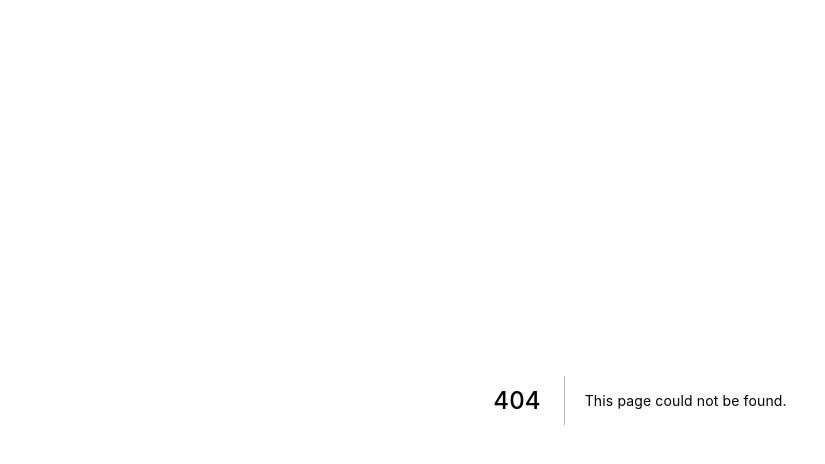
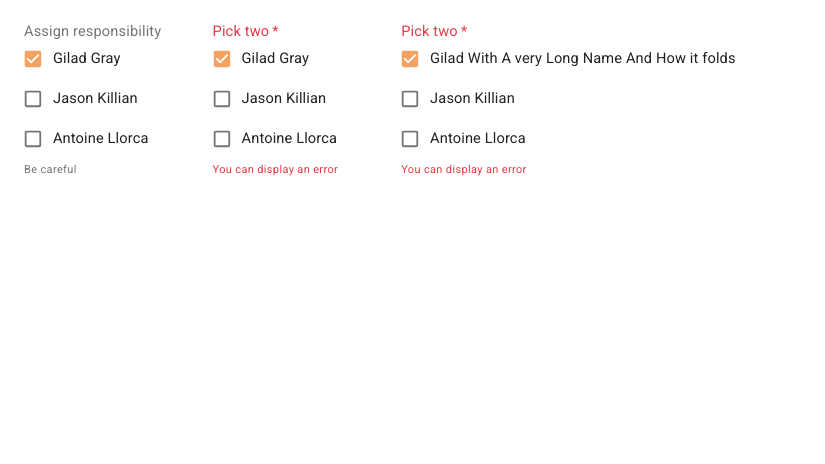
Before and after one commit to dmijatovic/next-mui-ts, a Next.js app: page /checkbox in a window 1280 px wide. Before the commit this address had no page. Shown: the top 464 px of the page, without its empty margins (0-825 px from the left). Built offline with nearby package versions, Linux system fonts and the light colour scheme.

Commit message:
feat: checkboxes

```diff
--- /dev/null
+++ b/pages/checkbox.tsx
@@ -0,0 +1,94 @@
+import {useState} from 'react'
+import { makeStyles, Theme, createStyles } from '@material-ui/core/styles';
+import FormLabel from '@material-ui/core/FormLabel';
+import FormControl from '@material-ui/core/FormControl';
+import FormGroup from '@material-ui/core/FormGroup';
+import FormControlLabel from '@material-ui/core/FormControlLabel';
+import FormHelperText from '@material-ui/core/FormHelperText';
+import Checkbox from '@material-ui/core/Checkbox';
+
+const useStyles = makeStyles((theme: Theme) =>
+  createStyles({
+    root: {
+      display: 'flex',
+    },
+    formControl: {
+      margin: theme.spacing(3),
+    },
+  }),
+);
+
+export default function CheckboxesGroup() {
+  const classes = useStyles();
+  const [state, setState] = useState({
+    gilad: true,
+    jason: false,
+    antoine: false,
+  });
+
+  const handleChange = (event: React.ChangeEvent<HTMLInputElement>) => {
+    setState({ ...state, [event.target.name]: event.target.checked });
+  };
+
+  const { gilad, jason, antoine } = state;
+  const error = [gilad, jason, antoine].filter((v) => v).length !== 2;
+
+  return (
+    <div className={classes.root}>
+      <FormControl component="fieldset" className={classes.formControl}>
+        <FormLabel component="legend">Assign responsibility</FormLabel>
+        <FormGroup>
+          <FormControlLabel
+            control={<Checkbox checked={gilad} onChange={handleChange} name="gilad" />}
+            label="Gilad Gray"
+          />
+          <FormControlLabel
+            control={<Checkbox checked={jason} onChange={handleChange} name="jason" />}
+            label="Jason Killian"
+          />
+          <FormControlLabel
+            control={<Checkbox checked={antoine} onChange={handleChange} name="antoine" />}
+            label="Antoine Llorca"
+          />
+        </FormGroup>
+        <FormHelperText>Be careful</FormHelperText>
+      </FormControl>
+      <FormControl required error={error} component="fieldset" className={classes.formControl}>
+        <FormLabel component="legend">Pick two</FormLabel>
+        <FormGroup>
+          <FormControlLabel
+            control={<Checkbox checked={gilad} onChange={handleChange} name="gilad" />}
+            label="Gilad Gray"
+          />
+          <FormControlLabel
+            control={<Checkbox checked={jason} onChange={handleChange} name="jason" />}
+            label="Jason Killian"
+          />
+          <FormControlLabel
+            control={<Checkbox checked={antoine} onChange={handleChange} name="antoine" />}
+            label="Antoine Llorca"
+          />
+        </FormGroup>
+        <FormHelperText>You can display an error</FormHelperText>
+      </FormControl>
+      <FormControl required error={error} component="fieldset" className={classes.formControl}>
+        <FormLabel component="legend">Pick two</FormLabel>
+        <FormGroup>
+          <FormControlLabel
+            control={<Checkbox checked={gilad} onChange={handleChange} name="gilad" />}
+            label="Gilad With A very Long Name And How it folds"
+          />
+          <FormControlLabel
+            control={<Checkbox checked={jason} onChange={handleChange} name="jason" />}
+            label="Jason Killian"
+          />
+          <FormControlLabel
+            control={<Checkbox checked={antoine} onChange={handleChange} name="antoine" />}
+            label="Antoine Llorca"
+          />
+        </FormGroup>
+        <FormHelperText>You can display an error</FormHelperText>
+      </FormControl>
+    </div>
+  );
+}
```
